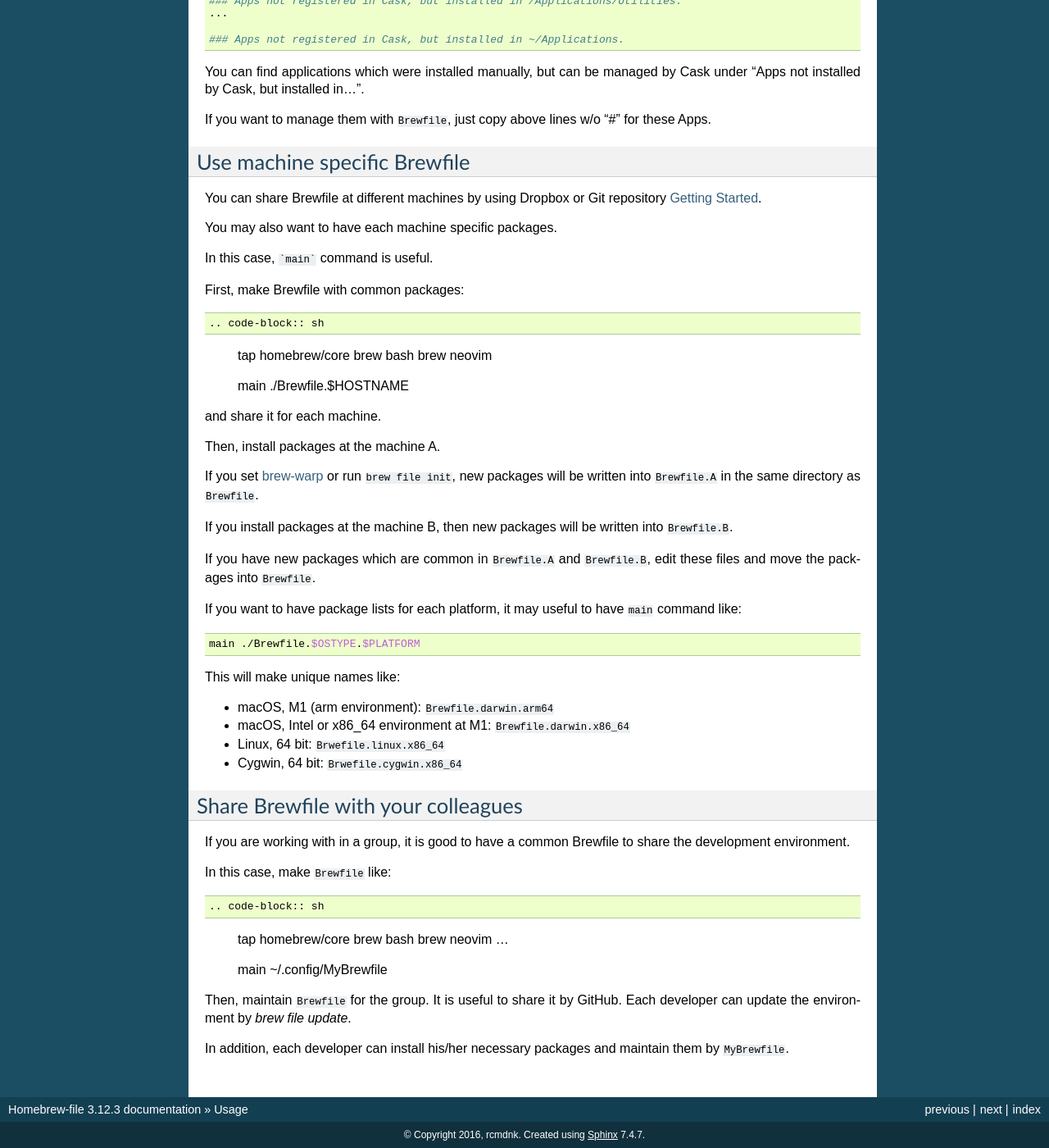
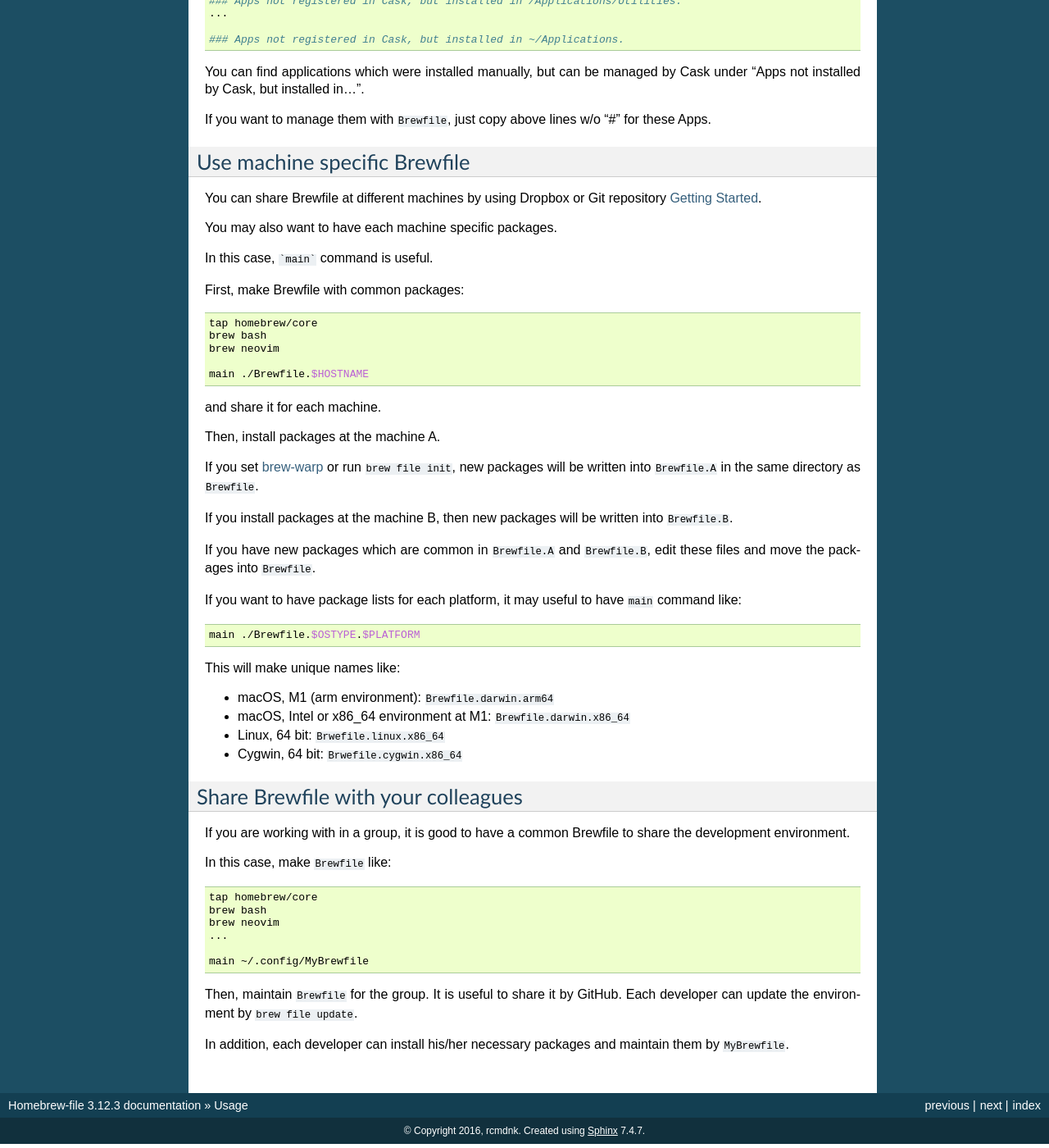
Before and after one commit to rcmdnk/homebrew-file, a Sphinx documentation site: the page built from docs/usage.rst, in a window 1280 px wide and 1400 px high, scrolled down 4222 px. Shown: the whole window at 82% size. Built offline with Sphinx 7.4.7, drawn with Linux system fonts in a browser that asks for light colours.

````diff
--- a/docs/usage.rst
+++ b/docs/usage.rst
@@ -265,7 +265,7 @@ You may also want to have each machine specific packages.
 
 In this case, ```main``` command is useful.
 
-First, make Brewfile with common packages::
+First, make Brewfile with common packages:
 
 .. code-block:: sh
 
@@ -308,7 +308,7 @@ Share Brewfile with your colleagues
 If you are working with in a group, it is good to have a common Brewfile
 to share the development environment.
 
-In this case, make ``Brewfile`` like::
+In this case, make ``Brewfile`` like:
 
 .. code-block:: sh
 
@@ -321,7 +321,7 @@ In this case, make ``Brewfile`` like::
 
 Then, maintain ``Brewfile`` for the group.
 It is useful to share it by GitHub.
-Each developer can update the environment by `brew file update`.
+Each developer can update the environment by ``brew file update``.
 
 In addition, each developer can install his/her necessary packages
 and maintain them by ``MyBrewfile``.
````
